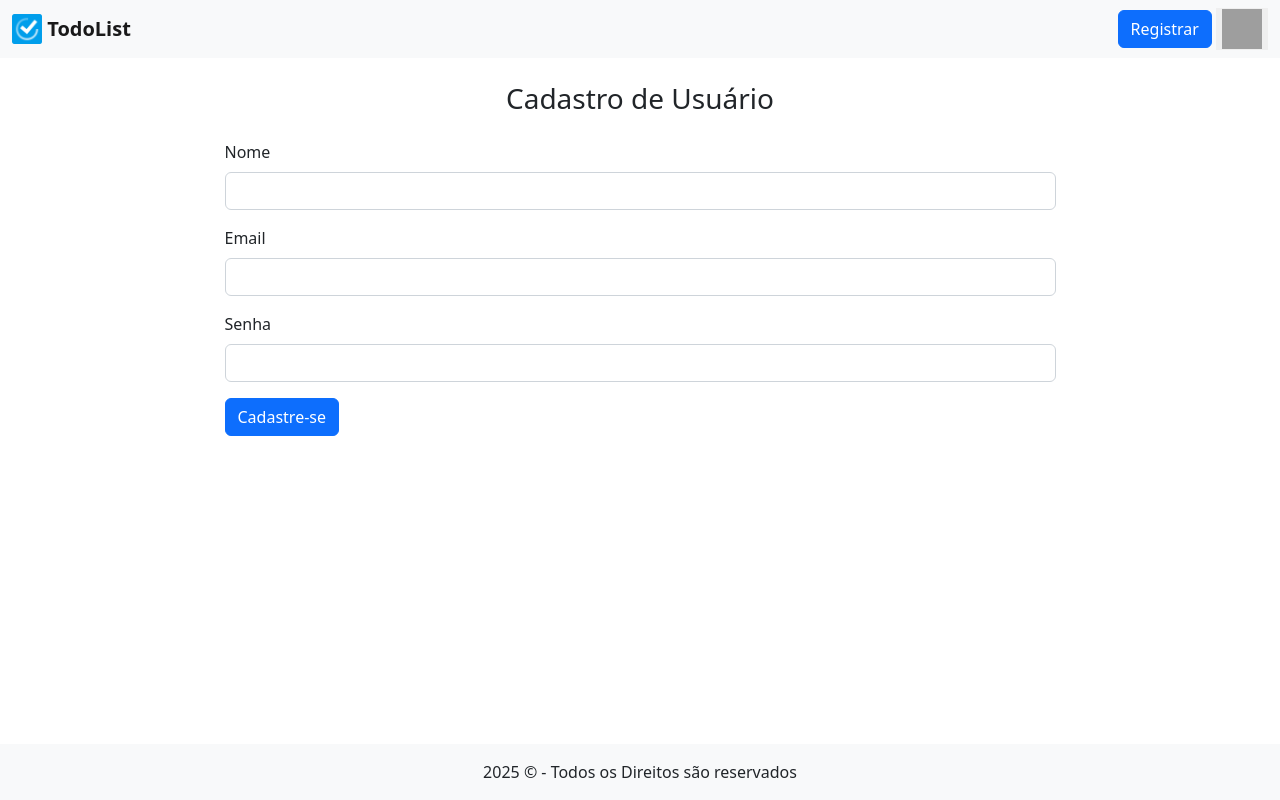
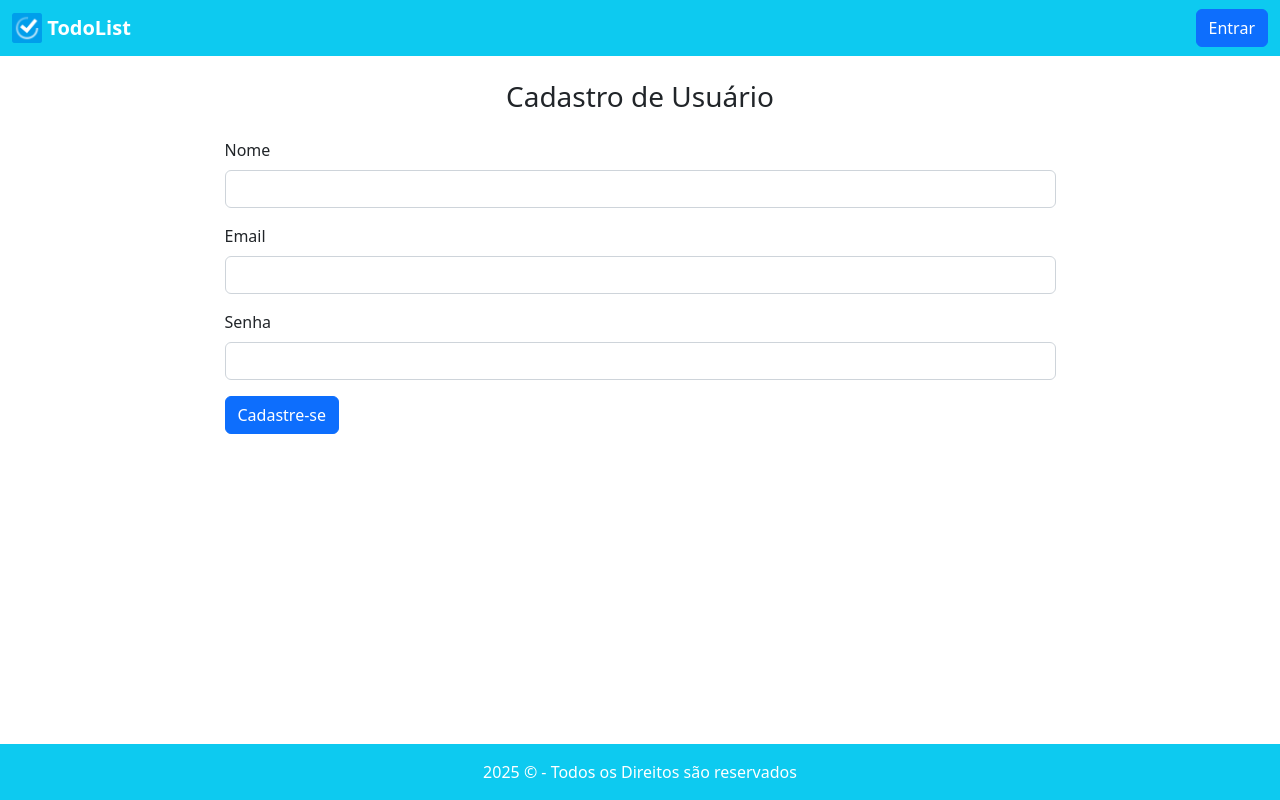
Before and after one commit to mdaadsilva/todolist, a PHP site: page /login/cadastro_usuario.php in a window 1280 px wide. Run offline with PHP 8.4, Linux system fonts and the light colour scheme; grey boxes are pictures that could not be loaded.

Commit message:
feat: tela de login

```diff
--- a/assets/css/style.css
+++ b/assets/css/style.css
@@ -1,6 +1,7 @@
 .login-button{
     border-style: none;
     background-image: none;
+    background-color: deepskyblue;
 }
 
 footer{
@@ -8,3 +9,45 @@ footer{
     bottom: 0;
     width: 100%;
 }
+
+.body{
+    font-family: Arial, Helvetica, sans-serif;
+    background-color: #fff;
+}
+.div{
+    background: linear-gradient(135deg, #136A8A, #4A90E2);
+    position: absolute;
+    top: 50%;
+    left: 50%;
+    transform: translate(-50%,-50%);
+    padding: 80px;
+    border-radius: 15px;
+    color: #fff;
+}
+.input{
+    padding: 15px;
+    border: none;
+    outline: none;
+    font-size: 15px;
+}
+.button{
+    background-color: dodgerblue;
+    border: none;
+    padding: 15px;
+    width: 100%;
+    border-radius: 10px;
+    color: white;
+    font-size: 15px;
+
+}
+.button:hover{
+    background-color: deepskyblue;
+    cursor: pointer;
+}
+
+.nometodolist{
+    color: #fff;
+}
+.rodape_texto{
+    color: #fff;
+}
--- a/includes/cabecalho.php
+++ b/includes/cabecalho.php
@@ -22,11 +22,11 @@
         <!-- Conteúdo --><!-- Cabeçalho -->
 <header class="">
 
-<nav class="navbar navbar-expand-lg bg-light">
+<nav class="navbar navbar-expand-lg bg-info">
     <div class="container-fluid">
-      <a class="navbar-brand" href="../../index.php">
+      <a class="navbar-brand" href="../index.php">
           <img src="/todolist/assets/img/unnamed.png" width="30" height="30" class="d-inline-block align-top" alt="">
-        <strong>TodoList</strong>
+        <strong class="nometodolist">TodoList</strong>
       </a>
 
       <button class="navbar-toggler" type="button" data-bs-toggle="collapse" data-bs-target="#navbarText" aria-controls="navbarText" aria-expanded="false" aria-label="Toggle navigation">
@@ -40,10 +40,7 @@
         </ul>
 
         <span class="sessao-usuario">
-            <a class="btn btn-primary" href="login.html">Registrar</a>
-            <button class="login-button" type="button" data-bs-toggle="" data-bs-target="">
-        <img src="/todolist/assets/img/login2.png" width="40" height="40" class="" alt="">
-        </button>
+            <a class="btn btn-primary" href="login/login.php">Entrar</a>
         </span>
       </div>
     </div>
--- a/includes/rodape.php
+++ b/includes/rodape.php
@@ -2,16 +2,18 @@
 
 <link rel="stylesheet" href="assets/css/style.css">
 
- <footer class="bg-light mt-10">
+<footer class="bg-info mt-10">
     <div class="rodape">
-            <div class="col-12 p-3 text-center">
+            <div class="rodape_texto col-12 p-3 text-center">
                 2025 &copy; - Todos os Direitos são reservados
         </div>
     </div>
 </footer>
 
 
-    <script src="https://cdn.jsdelivr.net/npm/bootstrap@5.2.2/dist/js/bootstrap.bundle.min.js" integrity="sha384-OERcA2EqjJCMA+/3y+gxIOqMEjwtxJY7qPCqsdltbNJuaOe923+mo//f6V8Qbsw3" crossorigin="anonymous"></script>
+<script src="https://cdn.jsdelivr.net/npm/bootstrap@5.2.2/dist/js/bootstrap.bundle.min.js"
+    integrity="sha384-OERcA2EqjJCMA+/3y+gxIOqMEjwtxJY7qPCqsdltbNJuaOe923+mo//f6V8Qbsw3"
+    crossorigin="anonymous"></script>
 
 
 <!-- Fim Rodapé -->
```
Also changed, not shown: login/login.php (added, +31 -0 lines), assets/img/login3.png (added). Lines whose indentation alone changed are shown as unchanged.
